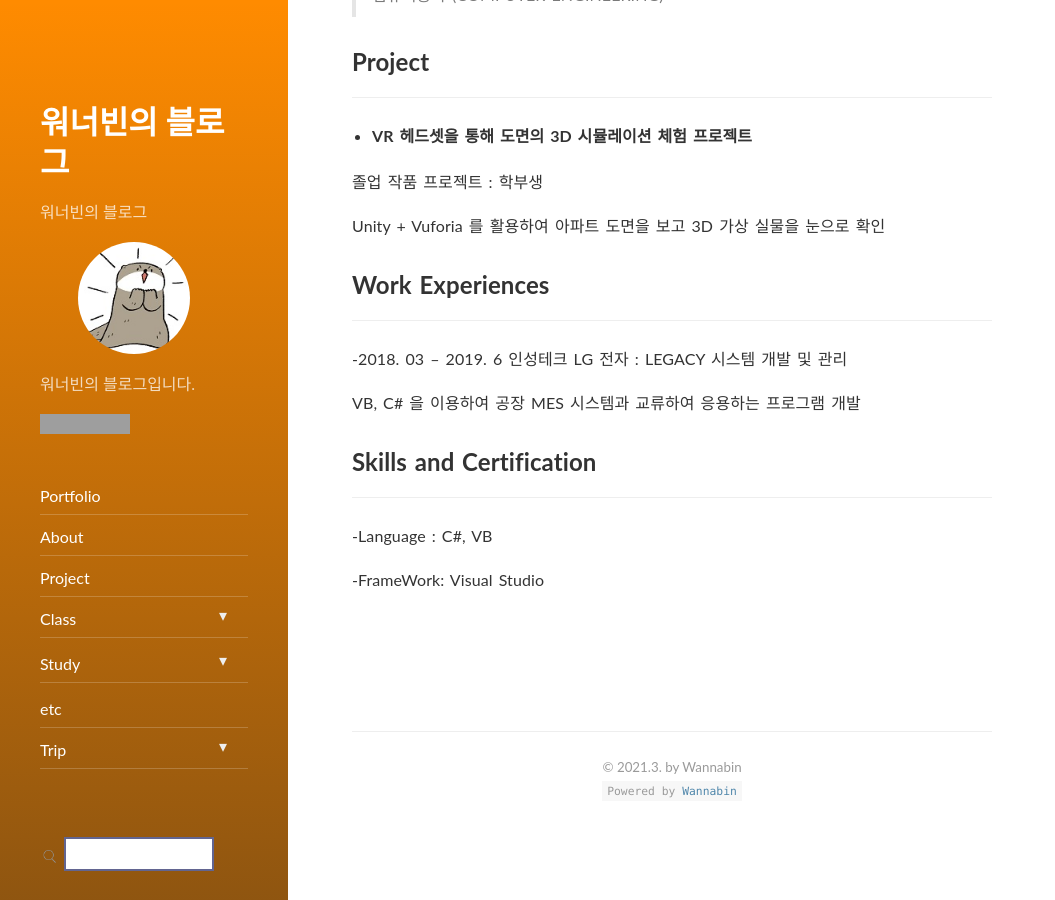
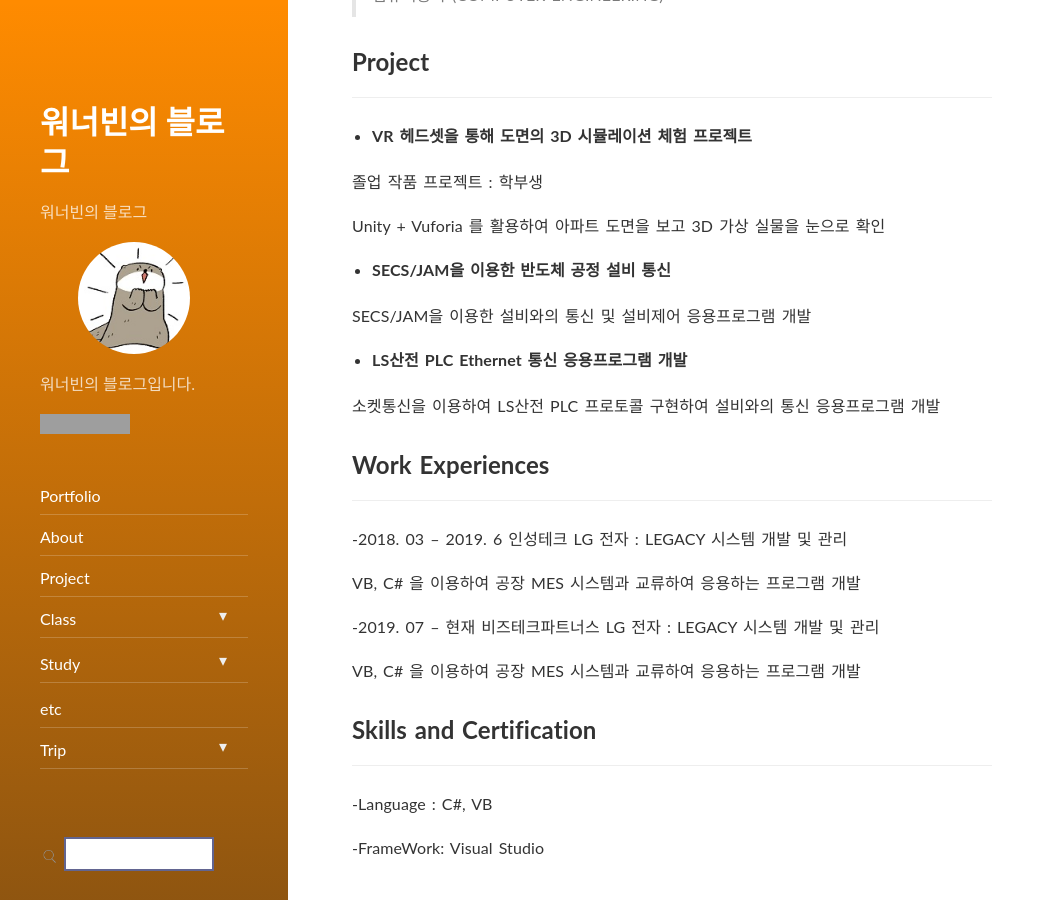
Before and after one commit to Wannabin/WB.github.io, a Jekyll site: the page built from portfolio.md, in a window 1280 px wide and 900 px high, scrolled down 807 px. Shown: the whole window, without its empty margins (0-1055 px from the left). Built offline with Jekyll 4.4.1, drawn with Linux system fonts in a browser that asks for light colours; nearby versions of some CDN libraries; grey boxes are pictures that could not be loaded.

Commit message:
Edit Portfolio

```diff
--- a/portfolio.md
+++ b/portfolio.md
@@ -44,7 +44,13 @@ font-weight:bold">
 
 Unity + Vuforia 를 활용하여 아파트 도면을 보고 3D 가상 실물을 눈으로 확인
 
+* **SECS/JAM을 이용한 반도체 공정 설비 통신**
 
+SECS/JAM을 이용한 설비와의 통신 및 설비제어 응용프로그램 개발
+
+* **LS산전 PLC Ethernet 통신 응용프로그램 개발**
+
+소켓통신을 이용하여 LS산전 PLC 프로토콜 구현하여 설비와의 통신 응용프로그램 개발
 
 ## Work Experiences
 ---
@@ -52,7 +58,9 @@ Unity + Vuforia 를 활용하여 아파트 도면을 보고 3D 가상 실물을
 
 VB, C# 을 이용하여 공장 MES 시스템과 교류하여 응용하는 프로그램 개발
 
+-2019. 07 – 현재 비즈테크파트너스 LG 전자 : LEGACY 시스템 개발 및 관리
 
+VB, C# 을 이용하여 공장 MES 시스템과 교류하여 응용하는 프로그램 개발
 
 ## Skills and Certification
 ---
```
